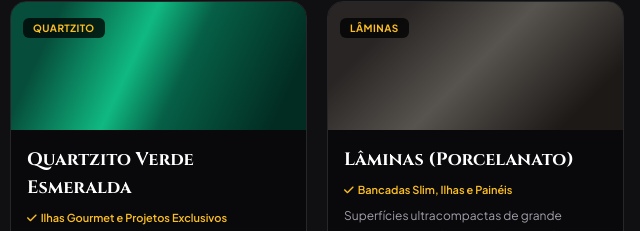
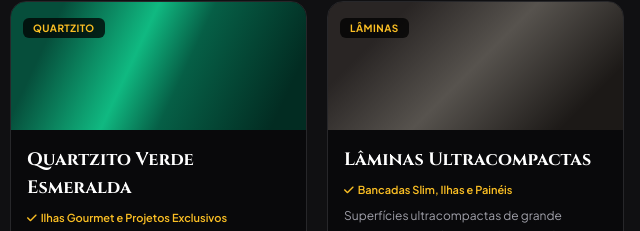
Before and after one commit to joaomarcos-ltg/marmoraria-bm, a plain HTML site: page index.html in a window 1280 px wide. Shown: the part 2038-2269 px from the top of the page, 640-1280 px from the left. Drawn offline with nearby package versions, Linux system fonts and the light colour scheme.

Commit message:
fix: ajusta nomenclatura para Laminas Ultracompactas conforme catalogo BM

```diff
--- a/index.html
+++ b/index.html
@@ -406,7 +406,7 @@
               <option value="Quartzo Zeus">Quartzo Zeus</option>
               <option value="Quartzo Cinza Intenso">Quartzo Cinza Intenso</option>
               <option value="Quartzito Verde Esmeralda">Quartzito Verde Esmeralda</option>
-              <option value="Lâminas (Porcelanato / Ultracompacto)">Lâminas (Porcelanato / Ultracompacto)</option>
+              <option value="Lâminas Ultracompactas">Lâminas Ultracompactas</option>
               <option value="Outros materiais">Outros materiais</option>
             </select>
           </div>
@@ -740,7 +740,7 @@
       { nome: "Quartzo Zeus", cat: "Quartzo", css: "stone-quartzo-zeus", uso: "Lavatórios e Bancadas Internas", desc: "Visual branco uniforme. Obs. técnica: pode absorver líquidos/manchar se não limpo de imediato." },
       { nome: "Quartzo Cinza Intenso", cat: "Quartzo", css: "stone-quartzo-cinza", uso: "Lavatórios e Bancadas Contemporâneas", desc: "Tom cinza moderno com acabamento impecável para cubas esculpidas." },
       { nome: "Quartzito Verde Esmeralda", cat: "Quartzito", css: "stone-quartzito-esmeralda", uso: "Ilhas Gourmet e Projetos Exclusivos", desc: "Rocha natural nobre com dureza extrema e veios esverdeados únicos." },
-      { nome: "Lâminas (Porcelanato)", cat: "Lâminas", css: "stone-laminas", uso: "Bancadas Slim, Ilhas e Painéis", desc: "Superfícies ultracompactas de grande formato com acabamento fino e moderno." }
+      { nome: "Lâminas Ultracompactas", cat: "Lâminas", css: "stone-laminas", uso: "Bancadas Slim, Ilhas e Painéis", desc: "Superfícies ultracompactas de grande formato com acabamento fino e moderno." }
     ];
 
     function renderizarPedras(filtro = 'todas') {
```
